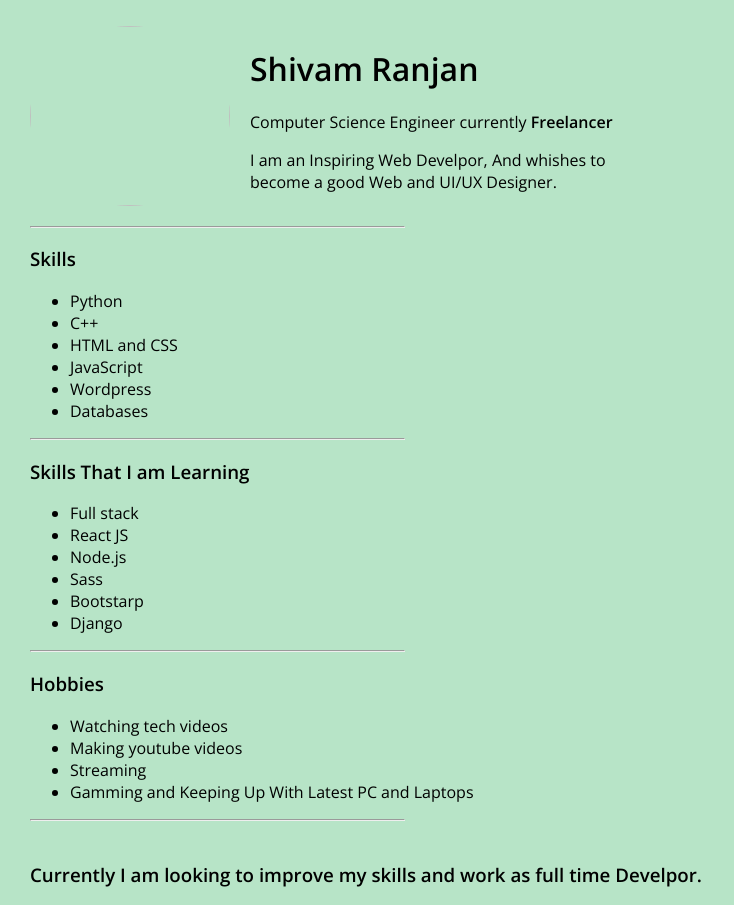
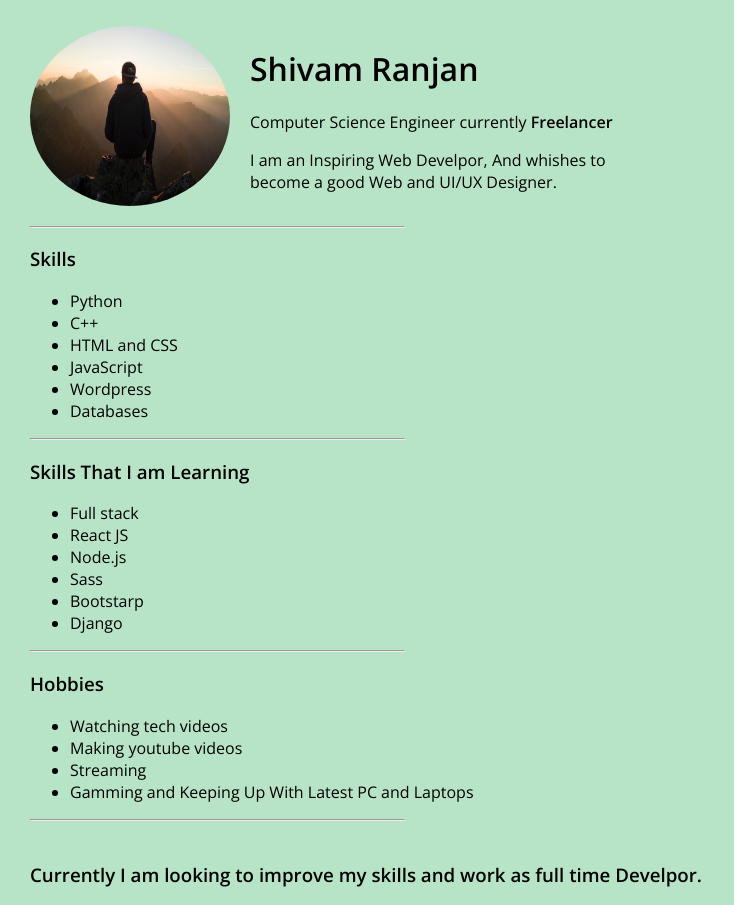
Before and after one commit to Ranjanshivam9/web_learning, a plain HTML site: page index.html in a window 1280 px wide. Shown: the whole page, without its empty margins (0-734 px from the left). Drawn offline with nearby package versions, Linux system fonts and the light colour scheme.

Commit message:
Update index.html

```diff
--- a/index.html
+++ b/index.html
@@ -12,7 +12,7 @@
 
   <body>
     <div class="profile">
-      <img class="profilepic" src="images/pexels.jpg" alt="">
+      <img class="profilepic" src="Images/pexels-stefan-stefancik-91224.jpg" alt="">
       <div class="profiledata">
         <h1>Shivam Ranjan</h1>
         <p>Computer Science Engineer currently <strong>Freelancer</strong></p>
```
